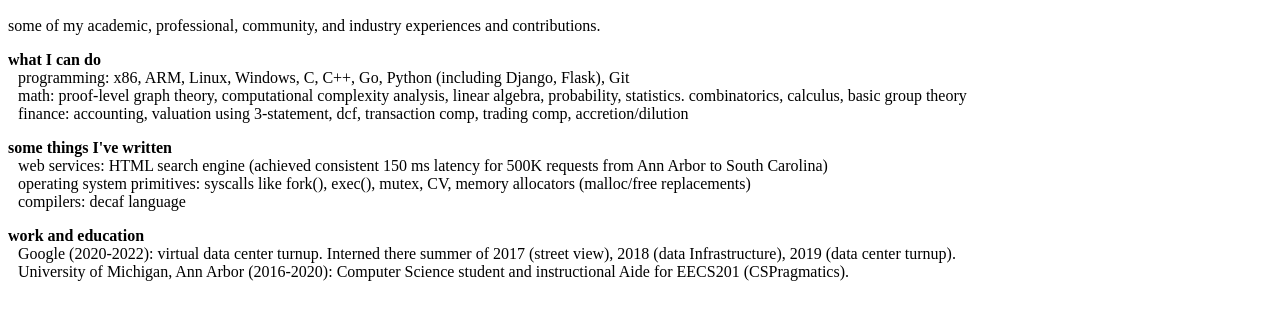
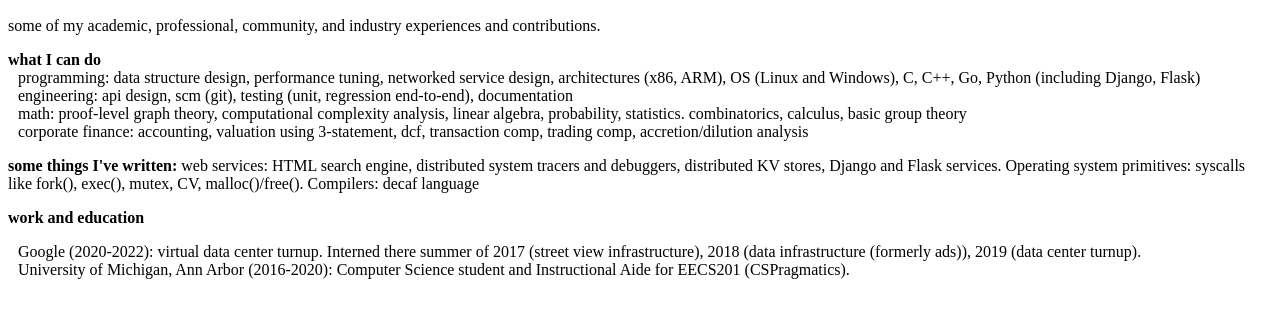
Before and after one commit to samkhn/samkhn.github.io, a plain HTML site: page whoami.html in a window 1280 px wide. Shown: the part 94-414 px from the top of the page. Drawn offline with Linux system fonts and the light colour scheme.

Commit message:
Update bio

```diff
--- a/whoami.html
+++ b/whoami.html
@@ -31,32 +31,24 @@
       <tr>
         <td width=10 />
         <td valign=top>
-          <a>programming: x86, ARM, Linux, Windows, C, C++, Go, Python (including Django, Flask), Git </a> <br />
+          <a>programming: data structure design, performance tuning, networked service design, architectures (x86, ARM), OS (Linux and Windows), C, C++, Go, Python (including Django, Flask) </a> <br />
+          <a>engineering: api design, scm (git), testing (unit, regression end-to-end), documentation </a> <br/>
           <a>math: proof-level graph theory, computational complexity analysis, linear algebra, probability, statistics. combinatorics, calculus, basic group theory</a> <br />
-          <a>finance: accounting, valuation using 3-statement, dcf, transaction comp, trading comp, accretion/dilution</a> <p />
+          <a>corporate finance: accounting, valuation using 3-statement, dcf, transaction comp, trading comp, accretion/dilution analysis</a> <p />
         </td>
       </tr>
     </table>
 
-    <b> some things I've written </b>
-    <table cellspacing=0 cellpadding=0 border=0>
-      <tr>
-        <td width=10 />
-        <td valign=top>
-          <a>web services: HTML search engine (achieved consistent 150 ms latency for 500K requests from Ann Arbor to South Carolina)</a> <br />
-          <a>operating system primitives: syscalls like fork(), exec(), mutex, CV, memory allocators (malloc/free replacements)</a> <br />
-          <a>compilers: decaf language</a> <p />
-        </td>
-      </tr>
-    </table>
+    <b> some things I've written: </b>
+    <a>web services: HTML search engine, distributed system tracers and debuggers, distributed KV stores, Django and Flask services. Operating system primitives: syscalls like fork(), exec(), mutex, CV, malloc()/free(). Compilers: decaf language</a> <p />
 
     <b> work and education </b>
     <table cellspacing=0 cellpadding=0 border=0>
       <tr>
         <td width=10 />
         <td valign=top>
-          <a>Google (2020-2022): virtual data center turnup. Interned there summer of 2017 (street view), 2018 (data Infrastructure), 2019 (data center turnup). </a> <br />
-          <a>University of Michigan, Ann Arbor (2016-2020): Computer Science student and instructional Aide for EECS201 (CSPragmatics).</a> <p />
+          <a>Google (2020-2022): virtual data center turnup. Interned there summer of 2017 (street view infrastructure), 2018 (data infrastructure (formerly ads)), 2019 (data center turnup). </a> <br />
+          <a>University of Michigan, Ann Arbor (2016-2020): Computer Science student and Instructional Aide for EECS201 (CSPragmatics).</a> <p />
         </td>
       </tr>
     </table> <br /> <p />
```
